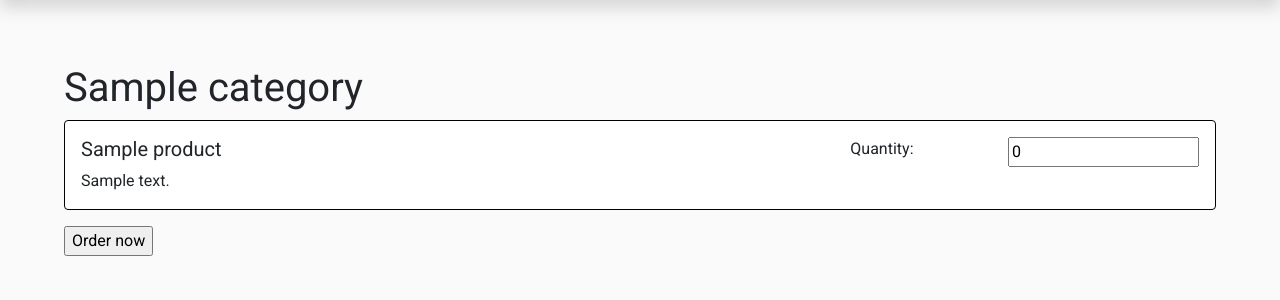
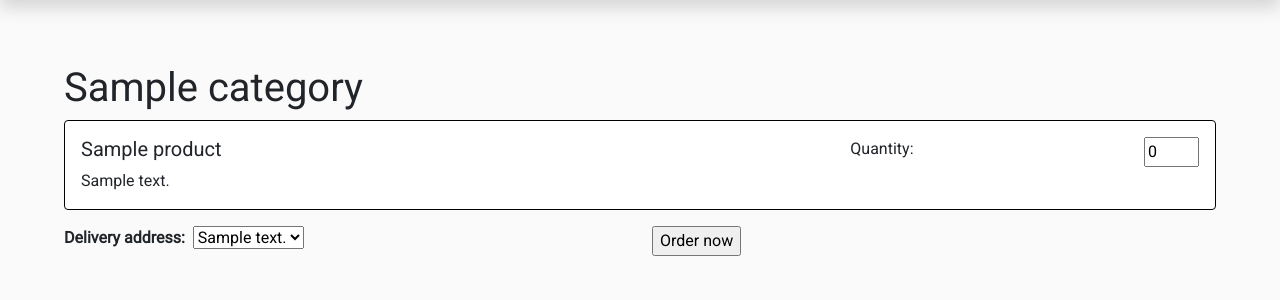
Before and after one commit to SergiGirabet/PyOli, a Django app: page /delivery/ in a window 1280 px wide. Shown: the part 62-362 px from the top of the page. Run offline with Django 3.2, Linux system fonts and the light colour scheme; a user stored in the database is signed in; tables that the repository leaves empty hold one stand-in row (values such as "Sample post").

Commit message:
delivery: products by category and form working with expected time and subtracting quantity to stock

```diff
--- a/booking_manager/admin.py
+++ b/booking_manager/admin.py
@@ -1,10 +1,9 @@
 from django.contrib import admin
-from .models import Address, Order, Table, Booking, Category, Product, ProductOrder, UserAddress
+from .models import Address, Order, Table, Booking, Category, Product, ProductOrder
 
 # Register your models here.
 
 admin.site.register(Address)
-admin.site.register(UserAddress)
 admin.site.register(Order)
 admin.site.register(Table)
 admin.site.register(Booking)
--- a/booking_manager/models.py
+++ b/booking_manager/models.py
@@ -5,20 +5,13 @@ from django.contrib.auth.models import User
 
 class Address(models.Model):
     address_field = models.CharField(max_length=150)
+    user = models.ForeignKey(User, on_delete=models.CASCADE)
 
     def __str__(self):
         return self.address_field
 
     class Meta:
         verbose_name_plural = 'addresses'
-
-
-class UserAddress(models.Model):
-    user_id = models.ForeignKey(User, on_delete=models.CASCADE)
-    user_address = models.ForeignKey(Address, on_delete=models.CASCADE)
-
-    class Meta:
-        verbose_name_plural = "User Addresses"
 
 
 class Category(models.Model):
@@ -46,23 +39,34 @@ class Product(models.Model):
         return self.name
 
 
+class Order(models.Model):
+    ORDER = "ORDER"
+    PREPARING = "PREPARING"
+    DELIVERING = "DELIVERING"
+    COMPLETED = "COMPLETED"
+    STATUS_CHOICES = (
+        (ORDER, "Order done"),
+        (PREPARING, "Preparing"),
+        (DELIVERING, "Delivering"),
+        (COMPLETED, "Completed"))
+    order_user = models.ForeignKey(User, on_delete=models.CASCADE)
+    deliver_address = models.ForeignKey('Address', on_delete=models.CASCADE)
+    date_order = models.DateTimeField()
+    date_created = models.DateTimeField(auto_now_add=True)
+    expected_delivery_date = models.DateTimeField()
+    status = models.CharField(max_length=15, choices=STATUS_CHOICES, default=ORDER)
+
+    def __str__(self):
+        return f"{type(self).__name__}(id={self.id}, user={self.order_user})"
+
+
 class ProductOrder(models.Model):
     ordered_product = models.ForeignKey(Product, on_delete=models.CASCADE)
+    order = models.ForeignKey(Order, on_delete=models.CASCADE)
     quantity = models.IntegerField()
 
     def __str__(self):
         return f"{type(self).__name__}(product={self.ordered_product}, quantity={self.quantity})"
-
-
-class Order(models.Model):
-    order_user = models.ForeignKey(User, on_delete=models.CASCADE)
-    deliver_address = models.ForeignKey('Address', on_delete=models.CASCADE)
-    date_order = models.DateTimeField()
-    date_created = models.DateTimeField(auto_now_add=True)
-    products_ordered = models.ManyToManyField(ProductOrder)
-
-    def __str__(self):
-        return f"{type(self).__name__}(id={self.id}, user={self.order_user})"
 
 
 class Table(models.Model):
--- a/booking_manager/templates/delivery.html
+++ b/booking_manager/templates/delivery.html
@@ -21,7 +21,11 @@
                                             <div class="col">
                                                 <label for="{{ product.id }}"><a>Quantity: </a></label>
                                             </div>
-                                            <div class="col"><input type="number" id="{{ product.id }}" name="{{ product.id }}" value="0" min="0"></div>
+                                            <div class="col">
+                                                <input type="number" id="{{ product.id }}"
+                                                       name="{{ product.id }}" value="0" min="0"
+                                                       max="{{ product.stock }}">
+                                            </div>
                                         </div>
                                     </div>
                                 </div>
@@ -30,7 +34,25 @@
                     </div>
                 {% endfor %}
             {% endfor %}
-            <input class="button" type="submit" value="Order now">
+            <div class="row">
+                <div class="col">
+                    <label for="address"><b>Delivery address:&nbsp;</b></label>
+                    {% if addresses %}
+                        <select name="address" id="address">
+                            {% for address in addresses %}
+                                <option value="{{ address.id }}"> {{ address }}</option>
+                            {% endfor %}
+                        </select>
+                    {% else %}
+                        <i>No addresses found. Add one in your <a href="{% url 'profile' %}">profile</a></i>
+                    {% endif %}
+                </div>
+                <div class="col">
+                    <input class="button" type="submit" value="Order now">
+                </div>
+            </div>
+
+
         </form>
     </div>
 {% endblock %}
--- a/booking_manager/templates/profile.html
+++ b/booking_manager/templates/profile.html
@@ -9,7 +9,7 @@
         <div class="card col-6">
             <ul class="list-group list-group-flush">
                 {% for address in addresses %}
-                    <li class="list-group-item">{{ address.user_address }}</li>
+                    <li class="list-group-item">{{ address.address_field }}</li>
                 {% empty %}
                     <li class="list-group-item"><i>No addresses. TODO: add one</i></li>
                 {% endfor %}
--- a/booking_manager/views.py
+++ b/booking_manager/views.py
@@ -1,11 +1,18 @@
+import os
+from datetime import datetime
+
+import googlemaps
 from django.contrib.auth import login
 from django.contrib.auth.mixins import LoginRequiredMixin
+from django.shortcuts import redirect
 from django.utils import timezone
+from django.utils.timezone import make_aware
 from django.views.generic import FormView, TemplateView, CreateView, ListView
 from django.contrib.auth.views import LoginView
 from django.contrib.auth.forms import UserCreationForm
 from django.urls import reverse_lazy
-from booking_manager.models import Order, Booking, UserAddress, Product, ProductOrder
+from booking_manager.models import Order, Booking, Product, ProductOrder, Address
+from pyoli import settings
 
 
 class Login(LoginView):
@@ -41,37 +48,46 @@ class ProfileView(TemplateView, LoginRequiredMixin):
         context = super().get_context_data(**kwargs)
         context["orders"] = Order.objects.filter(order_user=self.request.user)
         context["bookings"] = Booking.objects.filter(booking_user=self.request.user)
-        context["addresses"] = UserAddress.objects.filter(user_id=self.request.user)
+        context["addresses"] = Address.objects.filter(user_id=self.request.user)
         return context
 
 
-class DeliveryView(TemplateView):
-    # Show all the products grouped by category
-    # Input field for the quantity
-    # When user clicks submit button -> check if there's stock
-    # If all ok: create the Order after creating all the ProductOrder objects
-    # TODO: Here we have to save the estimated hour (now + estimated) from google maps api (maybe a field in the model and substract it in the template??)
-    # TODO: add a status field (Preparing, delivering, completed)
+class DeliveryView(LoginRequiredMixin, TemplateView):
     template_name = "delivery.html"
 
     def get_context_data(self, **kwargs):
         context = {}
         context["products"] = Product.objects.all()
+        context["addresses"] = Address.objects.filter(user_id=self.request.user)
         return context
 
     def post(self, request, *args, **kwargs):
         querydict: dict = request.POST.dict()
         querydict.pop("csrfmiddlewaretoken")
         address = querydict.pop("address")
-        # TODO: address as input of form
-        order = Order.objects.create(deliver_address_id=address, order_user=request.user, date_order=timezone.now())
+        order = Order.objects.create(deliver_address_id=address, order_user=request.user, date_order=timezone.now(),
+                                     expected_delivery_date=timezone.now())
         for product_id, quantity in querydict.items():
-            if quantity > 0:
-                product_order = ProductOrder.objects.create(ordered_product_id=product_id, quantity=quantity)
+            quantity = int(quantity)
+            product = Product.objects.get(pk=product_id)
+            if 0 < quantity <= product.stock:
+                product.stock -= quantity
+                product_order = ProductOrder.objects.create(ordered_product_id=product_id, quantity=quantity,
+                                                            order=order)
                 product_order.save()
-                order.products_ordered.add(product_order)
+                product.save()
+
+        client = googlemaps.Client(key=os.environ.get("API_KEY"))
+        user_address = Address.objects.get(pk=address, user=request.user)
+        # restaurant address
+        response = client.distance_matrix("Carrer de Jaume II, 69, 25001 Lleida", user_address.address_field)
+        distance_seconds = response["rows"][0]["elements"][0]["duration"]["value"]
+        average_preparing_time = 20 * 60  # 20 minutes in seconds
+        expected_date = datetime.fromtimestamp(timezone.now().timestamp() +
+                                               distance_seconds + average_preparing_time)
+        order.expected_delivery_date = make_aware(expected_date)
         order.save()
-        return self.get(request, *args, **kwargs)
+        return redirect('profile')
 
 
 class Backoffice(TemplateView):
--- a/pyoli/settings.py
+++ b/pyoli/settings.py
@@ -70,8 +70,6 @@ TEMPLATES = [
 
 WSGI_APPLICATION = 'pyoli.wsgi.application'
 
-GOOGLE_API_KEY = os.environ.get('GOOGLE_API_KEY')
-
 # Database
 # https://docs.djangoproject.com/en/3.1/ref/settings/#databases
 
@@ -106,7 +104,7 @@ AUTH_PASSWORD_VALIDATORS = [
 
 LANGUAGE_CODE = 'en-us'
 
-TIME_ZONE = 'UTC'
+TIME_ZONE = 'Europe/Madrid'
 
 USE_I18N = True
 
```
Also changed, not shown: booking_manager/migrations/0001_initial.py, booking_manager/migrations/0002_auto_20210412_1104.py (deleted), booking_manager/migrations/0003_auto_20210412_1113.py (deleted), booking_manager/migrations/0004_product_description.py (deleted), booking_manager/migrations/0005_auto_20210412_1133.py (deleted).
